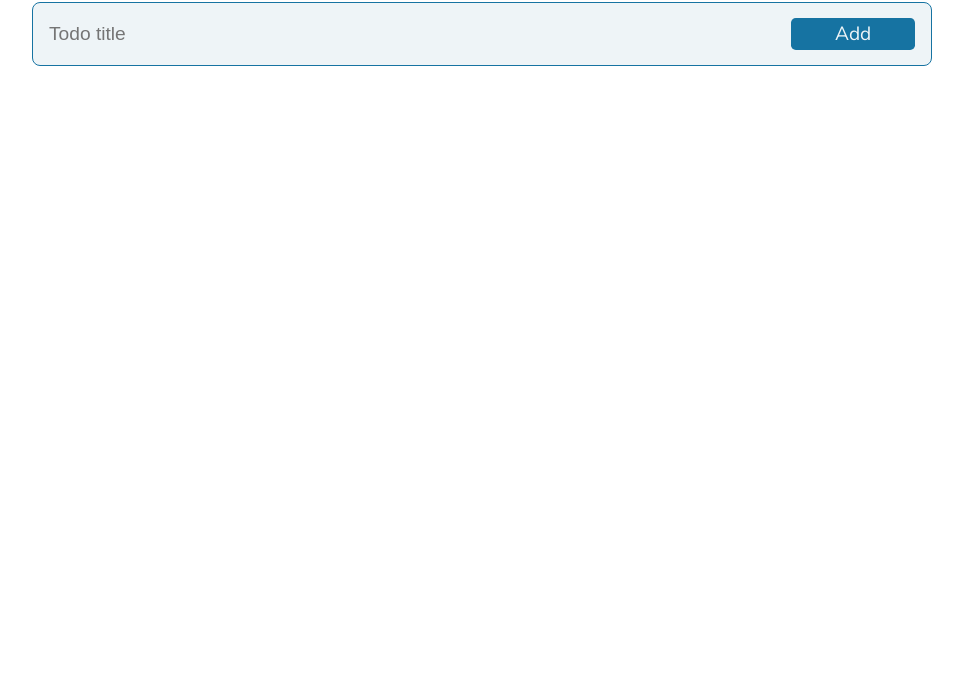
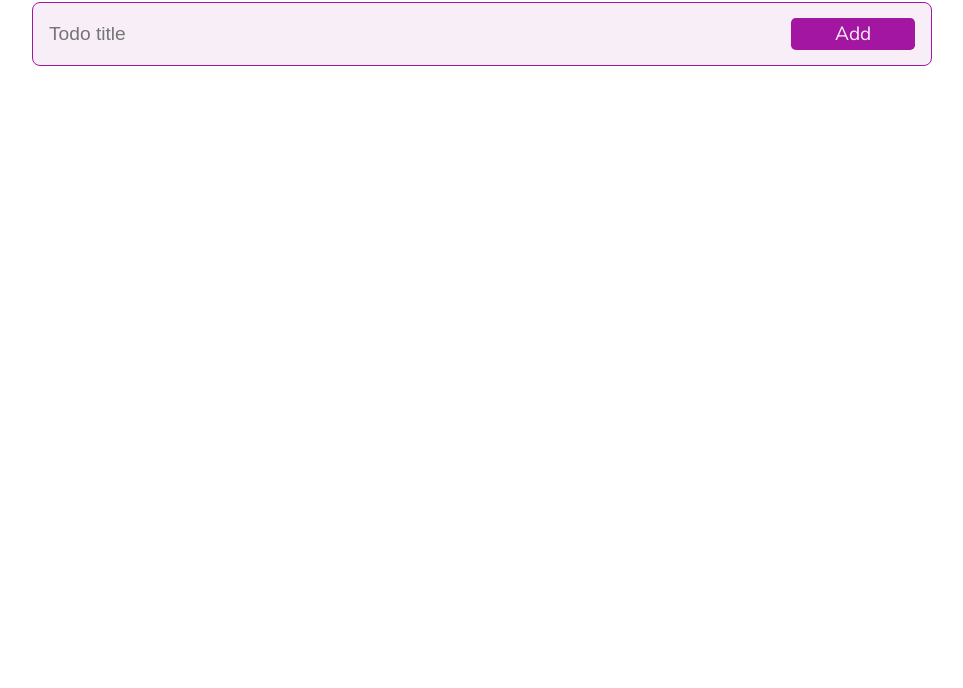
Before and after one commit to aakassh16/to-do-list, a plain HTML site: page index.html in a window 1280 px wide. Shown: the part 112-800 px from the top of the page, without its empty margins (158-1121 px from the left). Drawn offline with Linux system fonts and the light colour scheme.

Commit message:
css updated

```diff
--- a/styles.css
+++ b/styles.css
@@ -7,7 +7,7 @@
 }
 
 :root{
-    --hue:200;
+    --hue:300;
     --primary:  hsl(var(--hue), 76%, 36%);
     /* --secondary: hsl(var(--hue)+18, 74%, 63%); */
     --primary-light: hsl(var(--hue), 76%, 56%);
```
